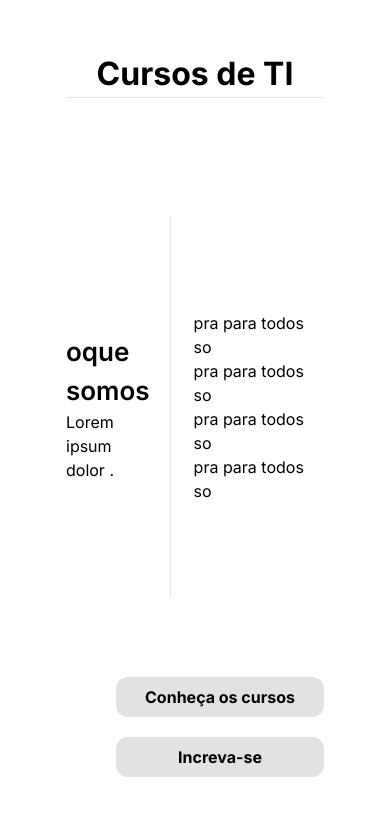
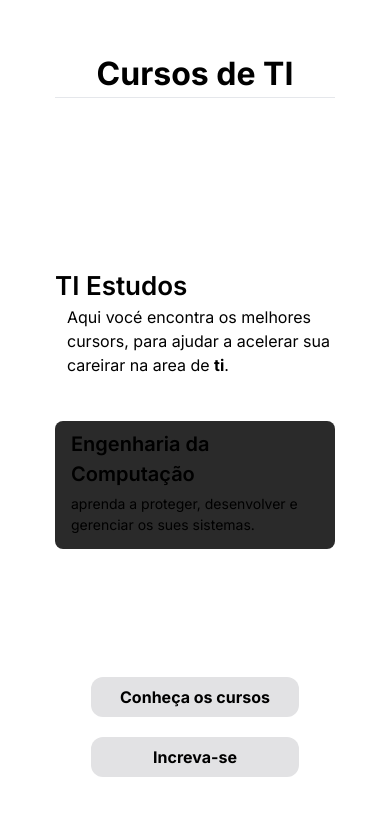
Before and after one commit to viniciuSoaress/cursos_on-line, a Next.js app: page / in a window 390 px wide. Shown: the top 816 px of the page. Built offline with nearby package versions, Linux system fonts and the light colour scheme.

Commit message:
adicionando responsividade, e component de carrossel

```diff
--- /dev/null
+++ b/src/app/components/carossel.tsx
@@ -0,0 +1,38 @@
+'use client'
+
+import { useState, useEffect } from 'react'
+import { array } from '../utils'
+import { Section } from '.'
+
+
+export function Carrossel() {
+
+  const [index, setIndex] = useState(0)
+
+
+  useEffect(() => {
+
+    const interval = setInterval(() => {
+      setIndex((i) => (i + 1) % array.length)
+    }, 2000)
+
+    return () => {
+      clearInterval(interval)
+    }
+
+  }, [])
+
+  const carro = array[index]
+
+
+  return (
+    <Section.Root>
+      <Section.Card
+        description={carro.info}
+        title={carro.name} key={carro.id}
+        onClick={() => setIndex((i) => (i + 1) % array.length)}
+      />
+    </Section.Root>
+  )
+
+}
--- a/src/app/components/conteiner/content.tsx
+++ b/src/app/components/conteiner/content.tsx
@@ -10,7 +10,7 @@ export function ConteinerContent(
 ) {
 
   return(
-    <div className="flex-1 flex py-8 justify-between items-center gap-5">
+    <div className="flex-1 flex flex-col sm:flex-row  py-8 justify-between items-center gap-5">
       {children}
     </div>
   )
--- a/src/app/components/conteiner/footer.tsx
+++ b/src/app/components/conteiner/footer.tsx
@@ -9,7 +9,7 @@ export function ConteinerFooter(
   { children }: ConteinerFooterProps
 ) {
   return (
-    <footer className="flex justify-end flex-wrap items-end gap-5 pb-4">
+    <footer className="flex sm:justify-end justify-center flex-wrap items-end gap-5 pb-4">
       {children}
     </footer>
   )
--- a/src/app/components/index.ts
+++ b/src/app/components/index.ts
@@ -4,3 +4,4 @@ export * from './section'
 export * from './curso'
 export * from './form'
 export * from './inscricao'
+export * from './carossel'
--- a/src/app/components/inscricao.tsx
+++ b/src/app/components/inscricao.tsx
@@ -2,11 +2,13 @@ import { Button, Conteiner } from ".";
 import Link from "next/link";
 
 type InscriProps = {
- dados: { firstname: string,
-  lastName: string,
-  email: string,
-  curso: string,
-  modalidade: string,}
+  dados: {
+    firstname: string,
+    lastName: string,
+    email: string,
+    curso: string,
+    modalidade: string,
+  }
 }
 
 
@@ -22,8 +24,16 @@ export function Inscri({
       </Conteiner.Tilte>
 
       <Conteiner.Content>
-        <h2>ola {dados.firstname +' ' + dados.lastName} sua matricular esta concluida</h2>
-        <p>informações do curso :</p>
+        <div>
+          <h2 className="text-larg mb-3">Óla <strong> {dados.firstname + ' ' + dados.lastName}</strong> sua matricular foi concluida</h2>
+          <p className="text-min2">informações :</p>
+          <p className="text-min mb-3 pl-4">
+            Curso Escolhido: {dados.curso}
+          </p>
+          <p className="text-min mb-3 pl-4">
+            modalidade: {dados.modalidade}
+          </p>
+        </div>
 
       </Conteiner.Content>
 
--- a/src/app/inscricao/page.tsx
+++ b/src/app/inscricao/page.tsx
@@ -1,5 +1,6 @@
 'use client'
 
+import Link from "next/link";
 import { Button, Conteiner, Form, Inscri } from "../components";
 import { useInscricao } from "../hooks/useInscricao";
 import { currs, modalidade } from "../utils";
@@ -71,6 +72,9 @@ export default function Inscricao() {
       </Conteiner.Content>
 
       <Conteiner.Footer>
+        <Button>
+          <Link href='/'>Inicio </Link>
+        </Button>
         <Button onClick={() => handleAddDado(matricular)}>
           Concluir
         </Button>
--- a/src/app/page.tsx
+++ b/src/app/page.tsx
@@ -1,5 +1,6 @@
 import Link from 'next/link'
-import { Conteiner, Button } from './components'
+import { Conteiner, Button, Carrossel } from './components'
+
 
 export default function Home() {
 
@@ -12,18 +13,15 @@ export default function Home() {
 
       <Conteiner.Content>
 
-        <div className='flex-1'>
-          <h2 className='text-larg font-semibold'>oque somos </h2>
-          <p>Lorem ipsum dolor .</p>
+        <div className='flex-1 sm:border-r mt-24 sm:mt-0'>
+          <h2 className='text-larg font-semibold'>TI Estudos</h2>
+          <p className='pl-3'>Aqui vocé encontra os melhores cursors, para ajudar a acelerar sua careirar na area de <strong>ti</strong>.</p>
         </div>
 
-        <div className='border-l w-1 h-4/5'/>
+        {/* <div className='border-l w-1 h-4/5' /> */}
 
-        <div className=''>
-         <p> pra para todos so</p>
-         <p> pra para todos so</p>
-         <p> pra para todos so</p>
-         <p> pra para todos so</p>
+        <div className='mb-24 sm:mb-0'>
+          <Carrossel />
         </div>
 
       </Conteiner.Content>
```
